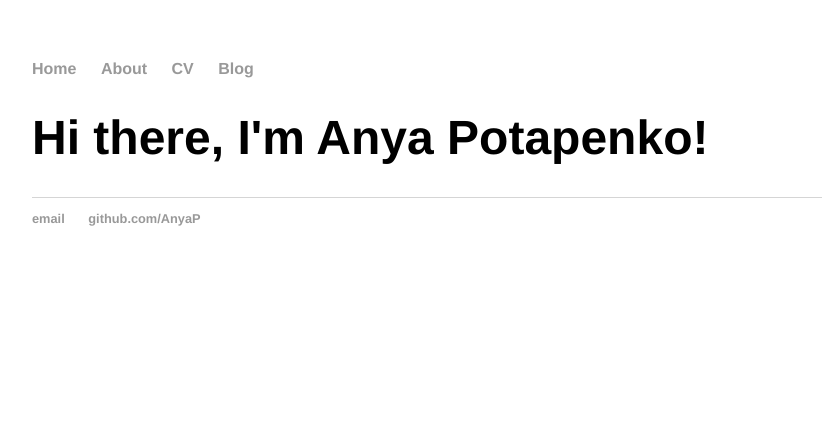
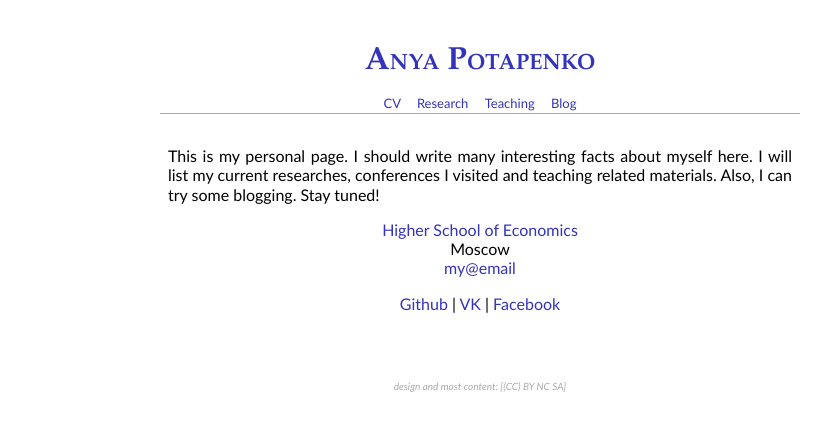
Before and after one commit to AnyaP/apotapenko.com, a Jekyll site: the page built from index.md, in a window 1280 px wide. Shown: the top 431 px of the page, without its empty margins (160-982 px from the left). Built offline with Jekyll 4.4.1, drawn with Linux system fonts in a browser that asks for light colours.

Commit message:
Change page style

```diff
--- a/_layouts/default.html
+++ b/_layouts/default.html
@@ -1,29 +1,76 @@
 <!DOCTYPE html>
-<html>
+<html lang="en">
 	<head>
+		<meta charset="utf-8" />
+		<meta name="author" content="Anya Potapenko" />
 		<title>{{ page.title }}</title>
-	<!-- link to main stylesheet -->
-	<link rel="stylesheet" type="text/css" href="/css/main.css">
+		<link rel="stylesheet" type="text/css" href="/css/default.css" />
+		<link rel="shortcut icon" href="/favicon.ico" />
+		<meta name="viewport" content="width=device-width, initial-scale=1.0" />
+		<!--Make Internet Explorer recognize HTML5 tags-->
+		<!--[if lt IE 9]>
+		<script src="http://html5shiv.googlecode.com/svn/trunk/html5.js"></script>
+		<![endif]-->
+
+		<style type="text/css">code{white-space: pre;}</style>
+
+		<!-- Highlight source code -->
+		<style type="text/css">
+		table.sourceCode, tr.sourceCode, td.lineNumbers, td.sourceCode {
+			margin: 0; padding: 0; vertical-align: baseline; border: none; }
+			table.sourceCode { width: 100%; line-height: 100%; }
+			td.lineNumbers { text-align: right; padding-right: 4px; padding-left: 4px; color: #aaaaaa; border-right: 1px solid #aaaaaa; }
+			td.sourceCode { padding-left: 5px; }
+			code > span.kw { color: #007020; font-weight: bold; }
+			code > span.dt { color: #902000; }
+			code > span.dv { color: #40a070; }
+			code > span.bn { color: #40a070; }
+			code > span.fl { color: #40a070; }
+			code > span.ch { color: #4070a0; }
+			code > span.st { color: #4070a0; }
+			code > span.co { color: #60a0b0; font-style: italic; }
+			code > span.ot { color: #007020; }
+			code > span.al { color: #ff0000; font-weight: bold; }
+			code > span.fu { color: #06287e; }
+			code > span.er { color: #ff0000; font-weight: bold; }
+			</style>
+
+		<!-- LaTeX Support -->
+		<script src="http://cdn.mathjax.org/mathjax/latest/MathJax.js?config=TeX-AMS-MML_HTMLorMML" type="text/javascript"></script>
 	</head>
 	<body>
+		<div id="content">
+			<header>
+				<h1 id="logo">
+					<a href="/" rel="home" title"My Site" accesskey="1">Anya Potapenko</a>
+				</h1>
 				<nav>
 					<ul>
-			<li><a href="/">Home</a></li>
-			<li><a href="/about">About</a></li>
-			<li><a href="/cv">CV</a></li>
-			<li><a href="/blog">Blog</a></li>
+						<li class="cv" >
+							<a href="/cv">CV</a>
+						</li>
+						<li class="research">
+							<a href="/research">Research</a>
+						</li>
+						<li class="teaching">
+							<a href="/teaching">Teaching</a>
+						</li>
+						<li class="blog">
+							<a href="/blog">Blog</a>
+						</li>
 					</ul>
 				</nav>
-	<div class="container">
-
+			</header>
+			<hr>
+			<div id="page">
 				{{ content }}
-
-	</div><!-- /.container -->
+			</div>
+		</div>
 		<footer>
-		<ul>
-			<li><a href="mailto:anya_potapenko@mail.ru">email</a></li>
-			<li><a href="https://github.com/hankquinlan">github.com/AnyaP</a></li>
-		</ul>
+			<p>
+				<a href="/site.html"
+				title="License">design and most content: [(CC) BY NC SA]</a>
+			</p>
 		</footer>
 	</body>
 	</html>
--- a/blog/index.html
+++ b/blog/index.html
@@ -1,8 +1,11 @@
 ---
 layout: default
-title: Anya Potapenko Blog
+title: Blog
 ---
 	<h1>{{ page.title }}</h1>
+
+	<p>Everyone loves blogging! I should try it someday...</p>
+
 	<ul class="posts">
 
 	  {% for post in site.posts %}
--- /dev/null
+++ b/css/default.scss
@@ -0,0 +1,356 @@
+---
+---
+
+// $font-stack: Inconsolata, Menlo, Monaco, monospace;
+$font-stack: Optima, 'Lucida Sans', 'Lucida Grande', sans-serif;
+$print-font-stack: "Minion Pro", Garamond, Times, serif;
+$logo-font-stack: "Minion Pro", Garamond, serif;
+
+html {
+  min-height: 100%;
+}
+
+body {
+  font-family: $font-stack;
+  text-rendering: optimizeLegibility;
+  min-height: 100%;
+  @media print {
+    font-family: $print-font-stack;
+    color: black;
+    background: white;
+    font-size: 12pt;
+  }
+  line-height: 120%;
+}
+
+#content {
+  width: auto;
+  margin: 1em auto 2em auto;
+  max-width: 40em;
+  padding: 1em 0;
+  text-align: justify;
+  hyphens: auto;
+  -webkit-hyphens: auto;
+  -moz-hyphens: auto;
+}
+
+header {
+  display: block;
+  text-align: center;
+  border-bottom: thin solid #98AFC7;
+  margin-bottom: 0;
+  margin-top: 0;
+
+  header * {
+    display: inline;
+  }
+
+}
+
+hr {
+  display: none;
+}
+
+a {
+  text-decoration: none;
+}
+
+a:hover {
+  text-decoration: underline;
+}
+
+a:link {
+  color: #3333BB;
+}
+
+#logo {
+  display: block;
+  text-align: center;
+  font-family: $logo-font-stack;
+  font-size: xx-large;
+  font-weight: bold;
+  font-variant: small-caps;
+}
+
+nav {
+  display: block;
+  text-align: center;
+  font-size: small;
+  margin: 0;
+  padding: 0;
+
+  ul {
+    margin: 0;
+    padding: 0;
+    display: inline;
+    width: auto;
+  }
+
+  li {
+    margin-left: 0;
+    margin-right: 0;
+    padding: .1em .5em 0 .5em;
+    display: inline;
+    width: auto;
+
+    .left {
+      float: left;
+      text-align: center;
+      padding-left: 0;
+      padding-right: 0;
+      margin-left: 0;
+      margin-right: 0;
+    }
+  }
+}
+
+body.research li.research,
+body.cv li.cv,
+body.teaching li.teaching,
+{
+  border: 1px solid #98AFC7;
+  border-bottom: 2px solid #ffffff;
+  border-top-right-radius: 3px 5px;
+  border-top-left-radius: 3px 5px;
+  background: white;
+}
+
+body.research li.research a,
+body.cv li.cv a,
+body.teaching li.teaching a,
+ {
+  color: black;
+}
+
+#page {
+  padding: 0 .5em;
+  margin-top: 2em;
+}
+
+article,
+#story {
+  width: auto;
+  margin: auto;
+  padding: 0;
+  border-bottom: thin dotted #98AFC7;
+  display: block;
+}
+
+article:last-child,
+#story:last-child {
+  border-bottom: none;
+}
+
+blockquote {
+  border-left: 3px solid #ccc;
+  padding-left: 1em;
+  margin-left: 1em;
+  margin-right: 0;
+}
+
+.boxed {
+  border: thin solid #98AFC7;
+  padding: 1em;
+}
+
+div.sitesearch p {
+  text-align: center;
+}
+
+.home_image_container {
+  // display: block;
+  // width: 100%;
+  position: absolute;
+  left: 0;
+  top: 0;
+}
+
+.home_image {
+  display: block;
+  // margin-left: auto;
+  // margin-right: auto;
+  padding: 1em 2em 1em 2em;
+  width: 150px;
+
+  img {
+    border: thin;
+    width: 150px;
+    display: block;
+    -webkit-border-radius: 20px;
+    -moz-border-radius: 20px;
+    border-radius: 20px;
+  }
+}
+
+h1,
+h2,
+h3 {
+  font-weight: bold;
+  font-size: medium;
+}
+
+body.cv h2,
+body.cv h3 {
+  font-size: small;
+}
+
+pre {
+  text-align: left;
+  font-family: 'Monaco', monospace;
+  font-size: small;
+  overflow: auto;
+  padding: 1em;
+  background: #eee;
+  -moz-border-radius: 4px;
+  border-radius: 4px;
+}
+
+ul {
+  list-style-type: circle;
+
+  ul {
+    padding-left: 1em;
+    list-style-type: none;
+  }
+}
+
+body.cv #page ul {
+  list-style: none;
+  margin-left: 0;
+  padding-left: 3em;
+  text-indent: -3em;
+}
+
+body.cv ul ul {
+  padding-left: 3em;
+}
+
+dl {
+
+  dt {
+    display: block;
+    float: left;
+    padding-right: 1em;
+  }
+
+  dd {
+    display: block;
+    padding: 0 0 1em 0;
+
+    p {
+      line-height: 130%;
+      display: inline;
+    }
+  }
+
+  dd:last-child {
+    padding: 0;
+  }
+}
+
+a.bml {
+  font-family: $font-stack;
+  font-weight: bold;
+  border: thin solid #ccc;
+  padding: 2px;
+  vertical-align: 1px;
+  background: #eee;
+  text-decoration: none;
+  font-size: 70%;
+  -moz-border-radius: 4px;
+  border-radius: 4px;
+}
+
+.shadowed {
+  -webkit-box-shadow: 10px 10px 8px #CCC;
+  -moz-box-shadow: #CCC 10px 10px 8px;
+}
+
+.hidden {
+  display: none;
+}
+
+.centered {
+  text-align: center;
+}
+
+.centeredbox {
+  margin-left: auto;
+  margin-right: auto;
+}
+
+
+footer {
+  text-align: center;
+  font-size: x-small;
+  font-style: italic;
+  color: #AAAAAA;
+}
+
+footer a:link,
+footer a:visited {
+  color: #AAAAAA;
+}
+
+@media print {
+
+  h1 {
+    font-size: 14pt;
+    font-weight: bold;
+  }
+
+  // allow prince to generate bookmarks
+  h1 {
+    prince-bookmark-level: 1;
+  }
+
+  h2 {
+    prince-bookmark-level: 2;
+  }
+
+  h3 {
+    prince-bookmark-level: 3;
+  }
+
+  h4 {
+    prince-bookmark-level: 4;
+  }
+
+  h5 {
+    prince-bookmark-level: 5;
+  }
+
+  h6 {
+    prince-bookmark-level: 6;
+  }
+
+  ul,
+  ol {
+    page-break-inside: avoid;
+    page-break-before: never;
+    }
+
+  a:link,
+  a:visited {
+    background: white;
+    color: black;
+    text-decoration: none;
+    }
+
+  header,
+  nav,
+  footer,
+  #sub-foot {
+    display: none;
+  }
+
+  @page {
+    @bottom-center {
+      content: counter(page);
+    }
+    margin-top: 1in;
+    margin-bottom: 1in;
+    margin-left: 1.25in;
+    margin-right: 1.25in;
+  }
+}
--- a/css/main.css
+++ /dev/null
@@ -1,43 +0,0 @@
-body {
-    margin: 60px auto;
-    width: 70%;
-}
-nav ul, footer ul {
-    font-family:'Helvetica', 'Arial', 'Sans-Serif';
-    padding: 0px;
-    list-style: none;
-    font-weight: bold;
-}
-nav ul li, footer ul li {
-    display: inline;
-    margin-right: 20px;
-}
-a {
-    text-decoration: none;
-    color: #999;
-}
-a:hover {
-    text-decoration: underline;
-}
-h1 {
-    font-size: 3em;
-    font-family:'Helvetica', 'Arial', 'Sans-Serif';
-}
-p {
-    font-size: 1.5em;
-    line-height: 1.4em;
-    color: #333;
-}
-footer {
-    border-top: 1px solid #d5d5d5;
-    font-size: .8em;
-}
-
-ul.posts {
-    margin: 20px auto 40px;
-    font-size: 1.5em;
-}
-
-ul.posts li {
-    list-style: none;
-}
--- a/cv/index.html
+++ b/cv/index.html
@@ -1,7 +1,7 @@
 ---
 layout: default
-title: My CV
+title: CV
 ---
 	<h1>{{ page.title }}</h1>
 
-	<p>Hmm, somewhere here my CV should be located.</p>
+	<p>Somewhere here my CV should be located.</p>
--- a/index.html
+++ /dev/null
@@ -1,7 +0,0 @@
----
-layout: default
-title: Anya Potapenko
----
-<div class="blurb">
-	<h1>Hi there, I'm Anya Potapenko!</h1>
-</div><!-- /.blurb -->
--- /dev/null
+++ b/index.md
@@ -0,0 +1,36 @@
+---
+layout: default
+title: Anya Potapenko
+section: home
+---
+
+*****
+
+<p style="text-align: justify" markdown="1">
+
+This is my personal page. I should write many interesting facts about myself here.
+I will list my current researches, conferences I visited and teaching
+related materials. Also, I can try some blogging. Stay tuned!
+
+</p>
+
+*****
+
+<div style="text-align:center" markdown="1">
+
+[Higher School of Economics][HSE]\\
+Moscow\\
+<my@email>
+
+*****
+
+[Github][] |
+[VK][] |
+[Facebook][]
+
+</div>
+
+  [HSE]: http://www.hse.ru/en/org/hse/info/
+  [Github]: http://github.com/
+  [Facebook]: http://www.facebook.com
+  [VK]: http://vk.com
```
Also changed, not shown: research/index.html (added, +7 -0 lines), teaching/index.html (added, +7 -0 lines). Lines whose indentation alone changed are shown as unchanged.
